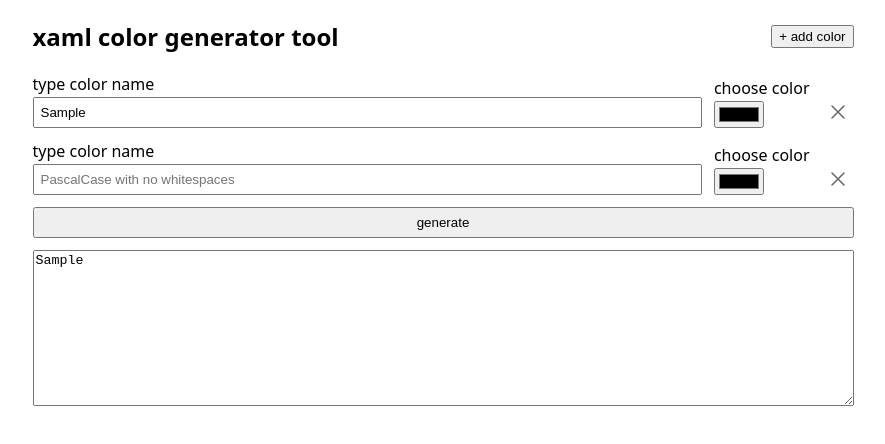
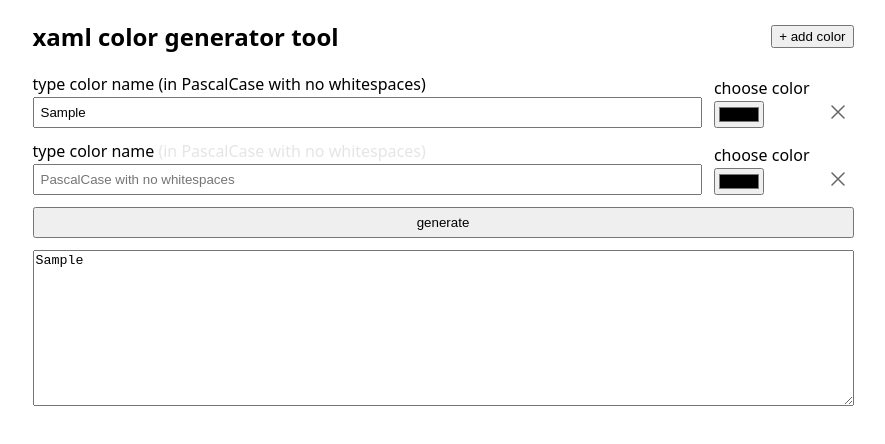
Before and after one commit to slavkapiyavka/xaml-color-generator, a website: page index.html in a window 1280 px wide. Both pictures are taken after typing "Sample", "Sample" into the empty fields and a click on the button "+ add color". Shown: the whole page, without its empty margins (197-1082 px from the left). Drawn offline with Linux system fonts and the light colour scheme.

Commit message:
improve: add input hint for better ux

```diff
--- a/index.html
+++ b/index.html
@@ -19,7 +19,10 @@
             <ul class="colors-list">
                 <li class="color-row">
                     <label class="form-label">
-                        <span>type color name</span>
+                        <span>
+                            type color name
+                            <span class="form-label__hint">(in PascalCase with no whitespaces)</span>
+                        </span>
                         <input class="color-name-input" type="text" name="color-name"
                             placeholder="PascalCase with no whitespaces" />
                     </label>
@@ -42,7 +45,10 @@
         <template id="formRowGroupTemplate">
             <li class="color-row">
                 <label class="form-label">
-                    <span>type color name</span>
+                    <span>
+                        type color name
+                        <span class="form-label__hint">(in PascalCase with no whitespaces)</span>
+                    </span>
                     <input class="color-name-input" type="text" name="color-name"
                         placeholder="PascalCase with no whitespaces" />
                 </label>
--- a/styles/styles.css
+++ b/styles/styles.css
@@ -28,6 +28,20 @@ body {
 .form-label {
     display: grid;
     gap: 2px;
+}
+
+.form-label__hint {
+    transition: opacity 125ms;
+}
+
+@supports not selector(:has()) {
+    .form-label:has(.color-name-input:placeholder-shown) .form-label__hint {
+        opacity: 0.1;
+    }
+
+    .form-label:not(:has(.color-name-input:placeholder-shown)) .form-label__hint {
+        opacity: 1;
+    }
 }
 
 .color-name-input {
```
